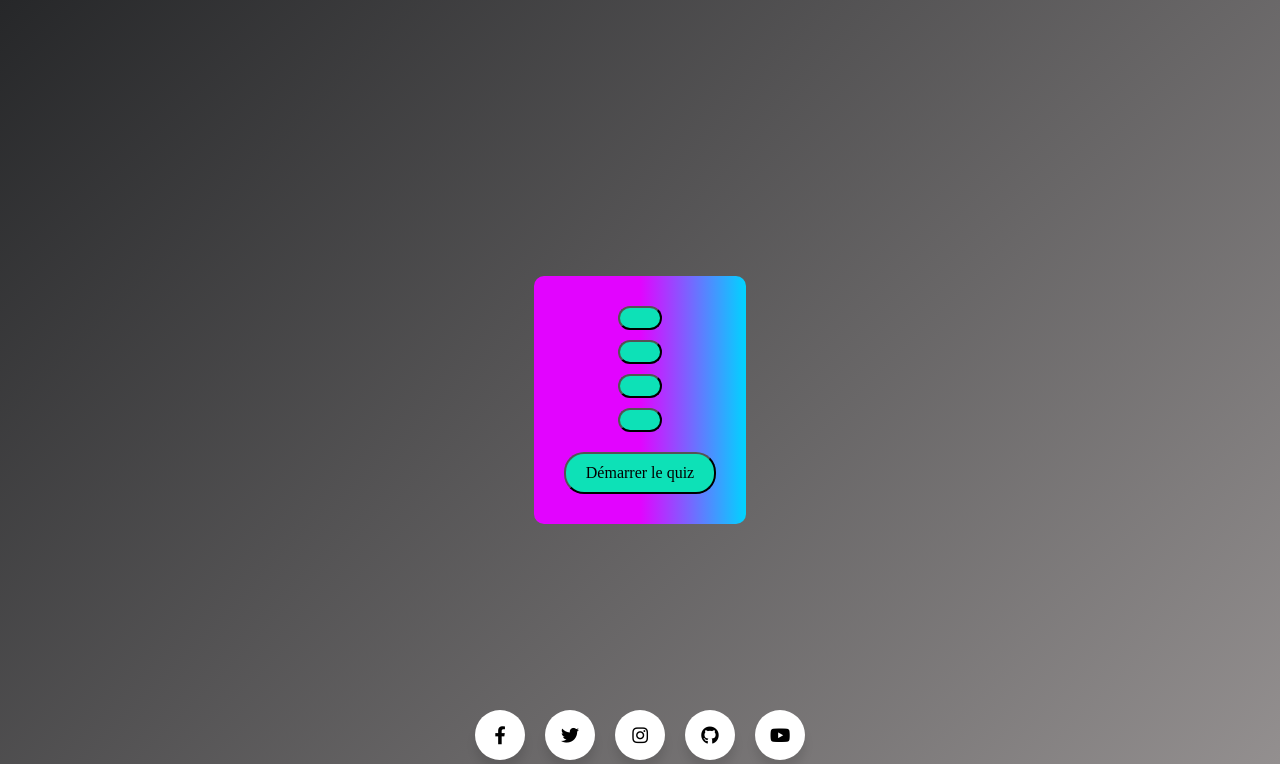
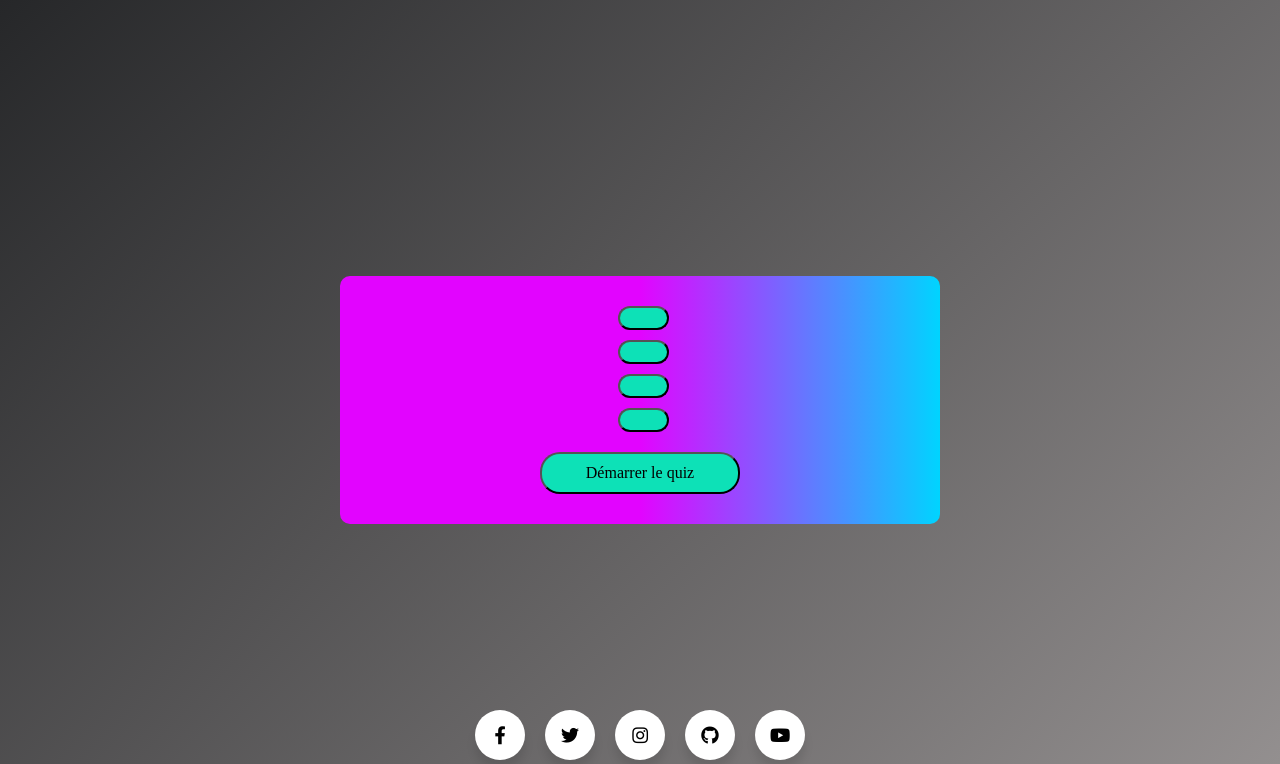
Before and after one commit to galathethelol2901/ecoCV, a PHP site: page /Quizz.php in a window 1280 px wide. Shown: the top 764 px of the page. Run offline with PHP 8.4, Linux system fonts and the light colour scheme; some web fonts are replaced.

Commit message:
cont et btn

```diff
--- a/Quizz.css
+++ b/Quizz.css
@@ -24,6 +24,7 @@ body {
   background: linear-gradient(315deg, #959191, #262729);
   overflow: hidden;
 }
+
 #quiz-container {
   background: rgb(226,4,255);
   background: linear-gradient(90deg, rgba(226,4,255,1) 50%, rgba(0,212,255,1) 100%);
@@ -32,6 +33,9 @@ body {
   display: flex;
   flex-direction: column;
   align-items: center;
+  width: 90%; /* utiliser % pour définir la largeur du conteneur */
+  max-width: 600px; /* utiliser max-width pour définir la largeur maximale */
+  height: auto; /* utiliser auto pour définir la hauteur en fonction du contenu */
 }
 
   #question{
@@ -53,6 +57,9 @@ body {
     font-size: 16px;
     cursor: pointer;
     transition: all 0.2s ease-in-out;
+    width: 80%; /* utiliser % pour définir la largeur des boutons */
+    max-width: 200px; /* utiliser max-width pour définir la largeur maximale */
+    height: auto; /* utiliser auto pour définir la hauteur en fonction du contenu */
   }
 
   .btn {
```
Lines whose indentation alone changed are shown as unchanged.
